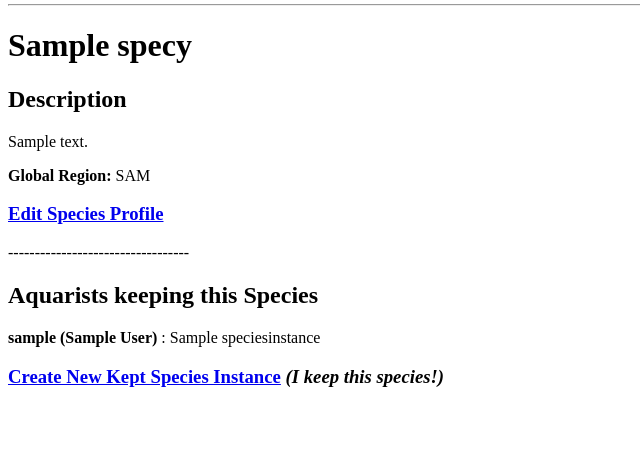
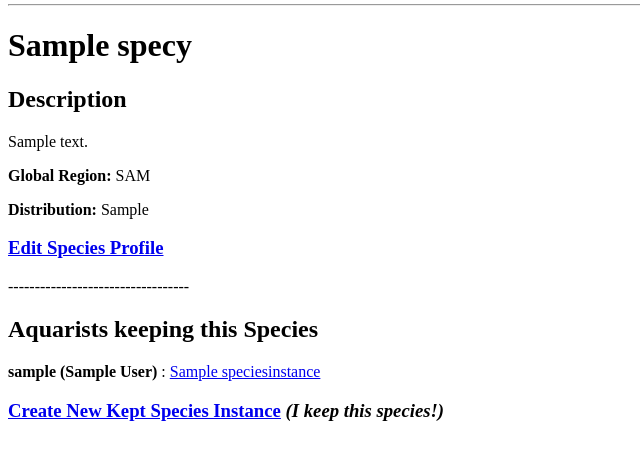
Before and after one commit to CraigS2/SpeciesNet, a Django app: page /species/1/ in a window 1280 px wide. Shown: the part 137-597 px from the top of the page, without its empty margins (0-640 px from the left). Run offline with Django 5.2, Linux system fonts and the light colour scheme; tables that the repository leaves empty hold one stand-in row (values such as "Sample post").

Commit message:
Added Distribution and Collection Point
Added local_distribution to Species and collection_point to SpeciesInstance.

```diff
--- a/speciesnet/species/models.py
+++ b/speciesnet/species/models.py
@@ -24,7 +24,10 @@ class Species (models.Model):
         OTHER           = 'OTH', _('Other Region')
 
     global_region = models.CharField (max_length=3, choices=GlobalRegion.choices, default=GlobalRegion.AFRICA)
+    local_distribution = models.CharField (max_length=200, null=True, blank=True)
+
     created = models.DateTimeField(auto_now_add=True)      # updated only at 1st save
+    lastUpdated = models.DateTimeField(auto_now=True)      # updated every DB FSpec save
 
     class Meta:
         ordering = ['-created'] # sorts in descending order - newest first
@@ -38,7 +41,7 @@ class SpeciesInstance (models.Model):
     user = models.ForeignKey(User, on_delete=models.CASCADE, related_name='species_instances') # all Species Instances for a user deleted if user deleted
 
     # TODO finalize delete pattern - leaving orphaned table entries isn't a great feature
-    species = models.ForeignKey(Species, on_delete=models.SET_NULL, null=True, related_name='species_instances') # leaves SpeciesInstance in DB TODO improve
+    species = models.ForeignKey(Species, on_delete=models.SET_NULL, null=True, related_name='species_instances') # leaves deleted SpeciesInstance in DB TODO improve
     unique_traits = models.CharField (max_length=200, null=True) # e.g. long-finned, color, etc. May be empty
 
     class GeneticLine (models.TextChoices):
@@ -49,6 +52,7 @@ class SpeciesInstance (models.Model):
         FX              = 'FX', _('FX 3rd or more Generation')
         OTHER           = 'OT', _('Other')
 
+    collection_point = models.CharField (max_length=200, null=True, blank=True)
     genetic_traits = models.CharField (max_length=2, choices=GeneticLine.choices, default=GeneticLine.AQUARIUM_STRAIN)
     num_adults = models.PositiveSmallIntegerField(default=6)
     approx_date_acquired = models.DateField(_("Date"), default = datetime.date.today)
--- a/speciesnet/species/templates/species/species.html
+++ b/speciesnet/species/templates/species/species.html
@@ -7,6 +7,7 @@
 <h2><b>Description</b></h2>
 <p>{{species.description}}</p>
 <p><b>Global Region:</b> {{species.global_region}}</p>
+<p><b>Distribution:</b> {{species.local_distribution}}</p>
 
 <h3><a href="{% url 'updateSpecies' species.id %}">Edit Species Profile</a></h3>
 <p>----------------------------------</p>
@@ -16,7 +17,8 @@
 <div>
     {% for speciesInstance in speciesInstances %}
     <div>
-        <p><b>{{speciesInstance.user.username}} ({{speciesInstance.user.first_name}}  {{speciesInstance.user.last_name}})</b> : {{speciesInstance.name}}</p>
+        <p><b>{{speciesInstance.user.username}} ({{speciesInstance.user.first_name}}  {{speciesInstance.user.last_name}})</b> :
+            <a href="{% url 'speciesInstance' speciesInstance.id %}">{{speciesInstance.name}}</a></p>
     </div>
     {% endfor %}
 </div>
--- a/speciesnet/species/templates/species/speciesInstance.html
+++ b/speciesnet/species/templates/species/speciesInstance.html
@@ -9,6 +9,8 @@
 <h3>Description:</h3>
 <p>{{speciesInstance.species.description}}</p>
 <p><b>Global Region:</b> {{speciesInstance.species.global_region}}</p>
+<p><b>Distribution:</b> {{speciesInstance.species.local_distribution}}</p>
+<p><b>Collection Point:</b> {{speciesInstance.collection_point}}</p>
 <h3><a href="{% url 'updateSpecies' speciesInstance.species.id %}">Edit Species Profile</a></h3>
 <hr>
 <h2>Aquarist Notes</h2>
```
Also changed, not shown: speciesnet/species/migrations/0004_species_collection_point_species_lastupdated_and_more.py (added).
